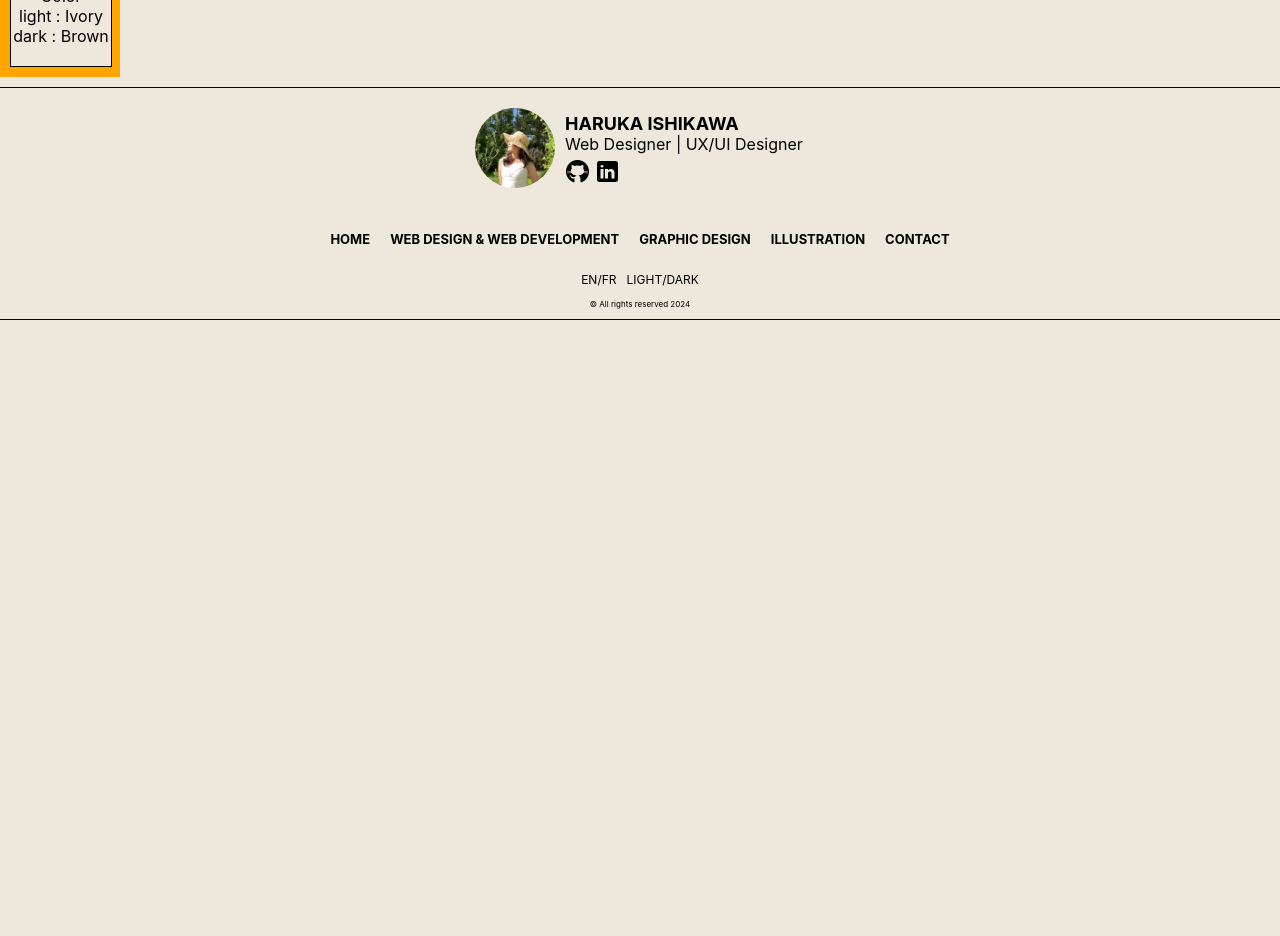
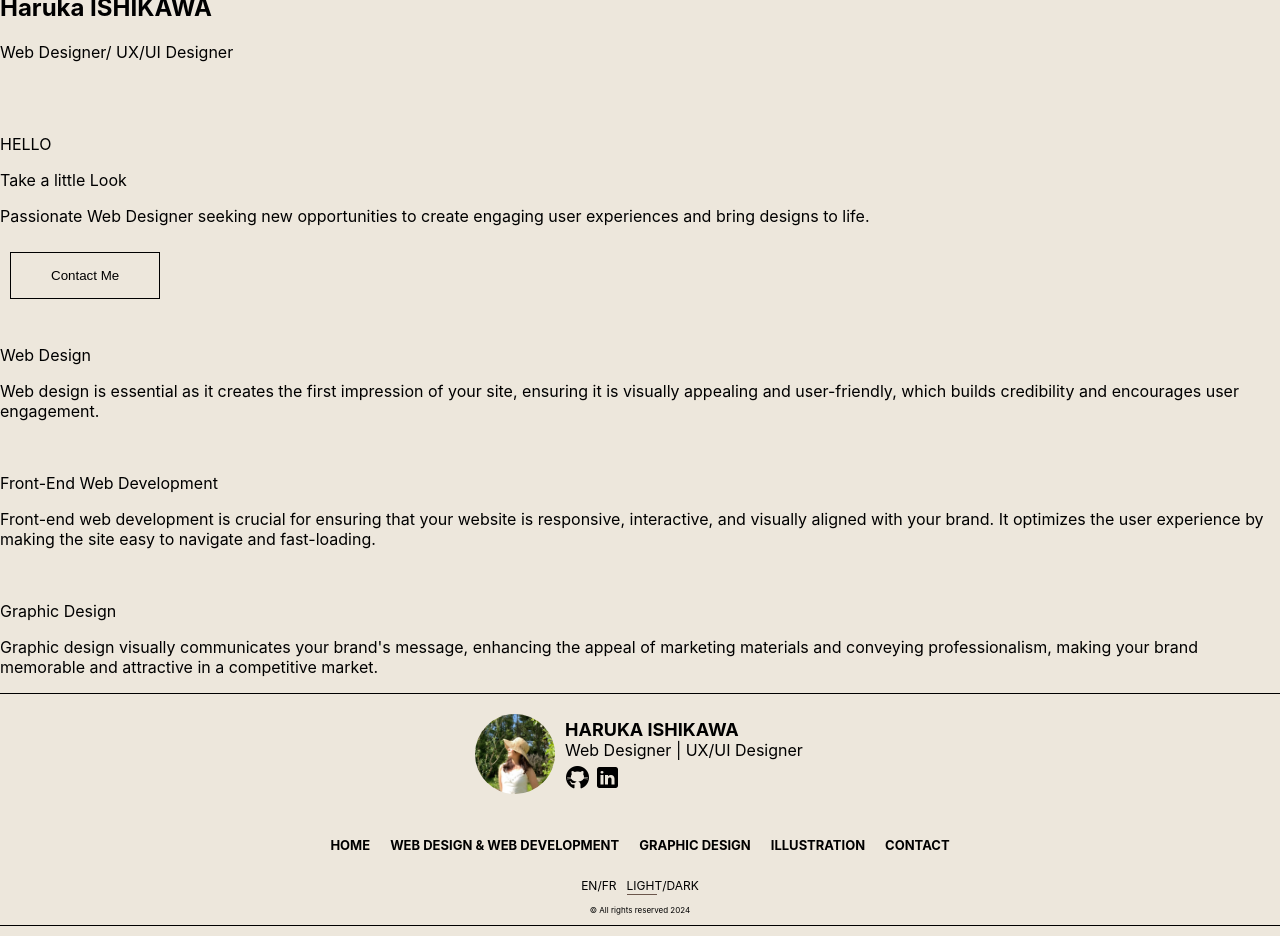
Before and after one commit to HAL13000/portfoliowebdesign, a React (Create React App) app: page / in a window 1280 px wide. Shown: the part 240-1176 px from the top of the page. Before the commit the page ends 800 px from the top, so only its background shows below. Built offline with nearby package versions, Linux system fonts and the light colour scheme.

Commit message:
commit by Haru

```diff
--- /dev/null
+++ b/src/Button/Button.jsx
@@ -0,0 +1,18 @@
+import React from "react";
+import "./Button.scss";
+
+const Button = (props) => {
+  return (
+    <button
+      className="button"
+      type={props.type}
+      for={props.for}
+      onClick={props.onClick}
+      {...props}
+    >
+      {props.text}
+    </button>
+  );
+};
+
+export default Button;
--- /dev/null
+++ b/src/Button/Button.scss
@@ -0,0 +1,14 @@
+button {
+  padding: 15px 40px;
+  margin: 10px;
+  border: 1px solid var(--mainColor);
+  color: var(--mainColor);
+  background-color: var(--backgroundColor);
+  transition: 0.1s;
+  cursor: pointer;
+  &:hover {
+    color: var(--backgroundColor);
+    background-color: var(--mainColor);
+    border: 1px solid var(--backgroundColor);
+  }
+}
--- a/src/components/Footer/Footer.js
+++ b/src/components/Footer/Footer.js
@@ -1,10 +1,13 @@
 import React from "react";
 import "./Footer.scss";
-// import pic001 from "../../images/pics/pic001.jpeg";
+import pic001 from "../../images/pics/pic001.jpeg";
 import githubBl from "../../images/icons/github-bl.png";
 import linkedinBl from "../../images/icons/linked-in-bl.png";
+import githubWh from "../../images/icons/github-wh.png";
+import linkedinWh from "../../images/icons/linked-in-wh.png";
 import { useNavigate } from "react-router-dom";
 import ThemeBtn from "../ThemeColor/ThemeBtn";
+// import { useTheme } from "../ThemeColor/ThemeContext";
 
 const Footer = () => {
   const navigate = useNavigate();
@@ -43,8 +46,17 @@ const Footer = () => {
             <p className="name">HARUKA ISHIKAWA</p>
             <p>Web Designer | UX/UI Designer</p>
             <div className="icons">
-              <img src={githubBl} alt="" loading="lazy" onClick={visitGithub} />
+              {/* <img src={iconGithub} alt={"${theme} them icon "} />
+              <img src={iconLinkedin} alt={"${theme} them icon "} /> */}
               <img
+                // className="iconGithub"
+                src={githubBl}
+                alt=""
+                loading="lazy"
+                onClick={visitGithub}
+              />
+              <img
+                // className="iconLinkedIn"
                 src={linkedinBl}
                 alt=""
                 loading="lazy"
@@ -72,11 +84,6 @@ const Footer = () => {
               <p className="languageBtn">FR</p>
             </div>
             <ThemeBtn />
-            {/* <div className="themeColor">
-              <p className="themeBtn">LIGHT</p>
-              <p>/</p>
-              <p className="themeBtn">DARK</p>
-            </div> */}
           </div>
         </div>
         <p className="copyright">&copy; All rights reserved 2024</p>
--- a/src/components/Footer/Footer.scss
+++ b/src/components/Footer/Footer.scss
@@ -43,6 +43,7 @@ footer {
           height: 25px;
           padding: 5px;
           padding-left: 0;
+
           &:hover {
             cursor: pointer;
           }
--- a/src/components/ThemeColor/ThemeBtn.jsx
+++ b/src/components/ThemeColor/ThemeBtn.jsx
@@ -6,11 +6,15 @@ const ThemeBtn = () => {
   const handleTheme = useTheme();
   return (
     <div className="themeColor" onClick={handleTheme}>
-      <p className="themeBtn">LIGHT</p>
-      {/* <p className="light"></p> */}
+      <div className="themeBtn_container">
+        <p className="themeBtn">LIGHT</p>
+        <p className="lineLight"></p>
+      </div>
       <p>/</p>
-      <p className="themeBtn">DARK</p>
-      {/* <p className="dark"></p> */}
+      <div className="themeBtn_container">
+        <p className="themeBtn">DARK</p>
+        <p className="lineDark"></p>
+      </div>
     </div>
   );
 };
--- a/src/components/ThemeColor/ThemeBtn.scss
+++ b/src/components/ThemeColor/ThemeBtn.scss
@@ -1,15 +1,34 @@
 @import "../../styles/variables";
+@import "../../styles/themes";
+
 .themeColor {
   //   background-color: greenyellow;
   display: flex;
   font-size: 12px;
   padding: 0 5px;
-  p.themeBtn {
-    &:hover {
-      cursor: pointer;
-      color: var(--subColor);
-      transition: 0.3s;
-      //   border-bottom: 1px solid var(--subColor);
+  .themeBtn_container {
+    p.themeBtn {
+      margin-bottom: 0;
+      &:hover {
+        cursor: pointer;
+        color: var(--subColor);
+        transition: 0.3s;
+        // border-bottom: 1px solid;
+      }
+    }
+    p.lineLight {
+      border-bottom: 1px solid $brown;
+      width: 30px;
+      height: 1px;
+      padding: 0;
+      margin: 0;
+    }
+    p.lineDark {
+      border-bottom: 1px solid $ivory;
+      width: 30px;
+      height: 1px;
+      padding: 0;
+      margin: 0;
     }
   }
 }
--- a/src/index.css
+++ b/src/index.css
@@ -1,4 +1,4 @@
-body {
+/* body {
   margin: 0;
   font-family: -apple-system, BlinkMacSystemFont, 'Segoe UI', 'Roboto', 'Oxygen',
     'Ubuntu', 'Cantarell', 'Fira Sans', 'Droid Sans', 'Helvetica Neue',
@@ -11,4 +11,4 @@ body {
 code {
   font-family: source-code-pro, Menlo, Monaco, Consolas, 'Courier New',
     monospace;
-}
+} */
--- a/src/index.js
+++ b/src/index.js
@@ -1,7 +1,8 @@
 import React from "react";
 import ReactDOM from "react-dom/client";
-import "./index.css";
+// import "./index.css";
 import App from "./App";
+import "./styles/index.scss";
 // import  from "./reportWebVitals";
 
 const root = ReactDOM.createRoot(document.getElementById("root"));
--- a/src/pages/Index/Index.js
+++ b/src/pages/Index/Index.js
@@ -2,27 +2,95 @@ import React from "react";
 import "./Index.scss";
 import Header from "../../components/Header/Header";
 import Footer from "../../components/Footer/Footer";
+import Button from "../../Button/Button";
+import { useNavigate } from "react-router-dom";
 
 const Index = () => {
+  const navigate = useNavigate();
+
+  const handleAbout = () => {
+    navigate("/about");
+  };
   return (
     <div className="index">
       <Header />
-      Index
-      <div className="box_try">
-        <div className="try1">
-          Main Color
-          <br />
-          light : Black dark : White
+      <main>
+        <hero>
+          <div className="hello">
+            <h1>
+              Transforme ideas into reality.
+              <br /> As a web designer with skills in UX/UI design, Graphic
+              Design, and Web development, I create engaging digital
+              experiences.
+            </h1>
+            <h2>Haruka ISHIKAWA</h2>
+            <p>Web Designer/ UX/UI Designer</p>
+          </div>
+
+          <img />
+        </hero>
+        <div className="hello_container">
+          <img />
+          <div className="hello">
+            <p className="subTitle">HELLO</p>
+            <p className="title">Take a little Look</p>
+            <p className="description">
+              Passionate Web Designer seeking new opportunities to create
+              engaging user experiences and bring designs to life.
+            </p>
+            <Button text="Contact Me" onClick={handleAbout} />
+          </div>
         </div>
-        <div className="try2">
-          Background Color
-          <br />
-          light : Ivory dark : Brown
+        <div className="myService">
+          <div className="myServiceBox">
+            <img />
+            <p className="title">Web Design</p>
+            <p className="description">
+              Web design is essential as it creates the first impression of your
+              site, ensuring it is visually appealing and user-friendly, which
+              builds credibility and encourages user engagement.
+            </p>
+          </div>
+          <div className="myServiceBox">
+            <img />
+            <p className="title">Front-End Web Development</p>
+            <p className="description">
+              Front-end web development is crucial for ensuring that your
+              website is responsive, interactive, and visually aligned with your
+              brand. It optimizes the user experience by making the site easy to
+              navigate and fast-loading.
+            </p>
+          </div>
+          <div className="myServiceBox">
+            <img />
+            <p className="title">Graphic Design</p>
+            <p className="description">
+              Graphic design visually communicates your brand's message,
+              enhancing the appeal of marketing materials and conveying
+              professionalism, making your brand memorable and attractive in a
+              competitive market.
+            </p>
+          </div>
         </div>
-      </div>
+      </main>
       <Footer />
     </div>
   );
 };
 
 export default Index;
+
+{
+  /* <div className="box_try">
+  <div className="try1">
+    Main Color
+    <br />
+    light : Black dark : White
+  </div>
+  <div className="try2">
+    Background Color
+    <br />
+    light : Ivory dark : Brown
+  </div>
+</div> */
+}
--- a/src/styles/_variables.scss
+++ b/src/styles/_variables.scss
@@ -1,6 +1,7 @@
-$brown: #967969;
+// $brown: #967969;
+$brown: #6b564b;
 $ivory: #ede7dc;
 $lightBrown: #ccafa5;
 
-$black: #0000;
-$white: #ffff;
+$black: #000000;
+$white: #ffffff;
--- /dev/null
+++ b/src/styles/index.scss
@@ -0,0 +1,16 @@
+@import "./themes";
+body {
+  margin: 0;
+  font-family: -apple-system, BlinkMacSystemFont, "Segoe UI", "Roboto", "Oxygen",
+    "Ubuntu", "Cantarell", "Fira Sans", "Droid Sans", "Helvetica Neue",
+    sans-serif;
+  -webkit-font-smoothing: antialiased;
+  -moz-osx-font-smoothing: grayscale;
+  color: var(--mainColor);
+  background-color: var(--backgroundColor);
+}
+
+code {
+  font-family: source-code-pro, Menlo, Monaco, Consolas, "Courier New",
+    monospace;
+}
```
